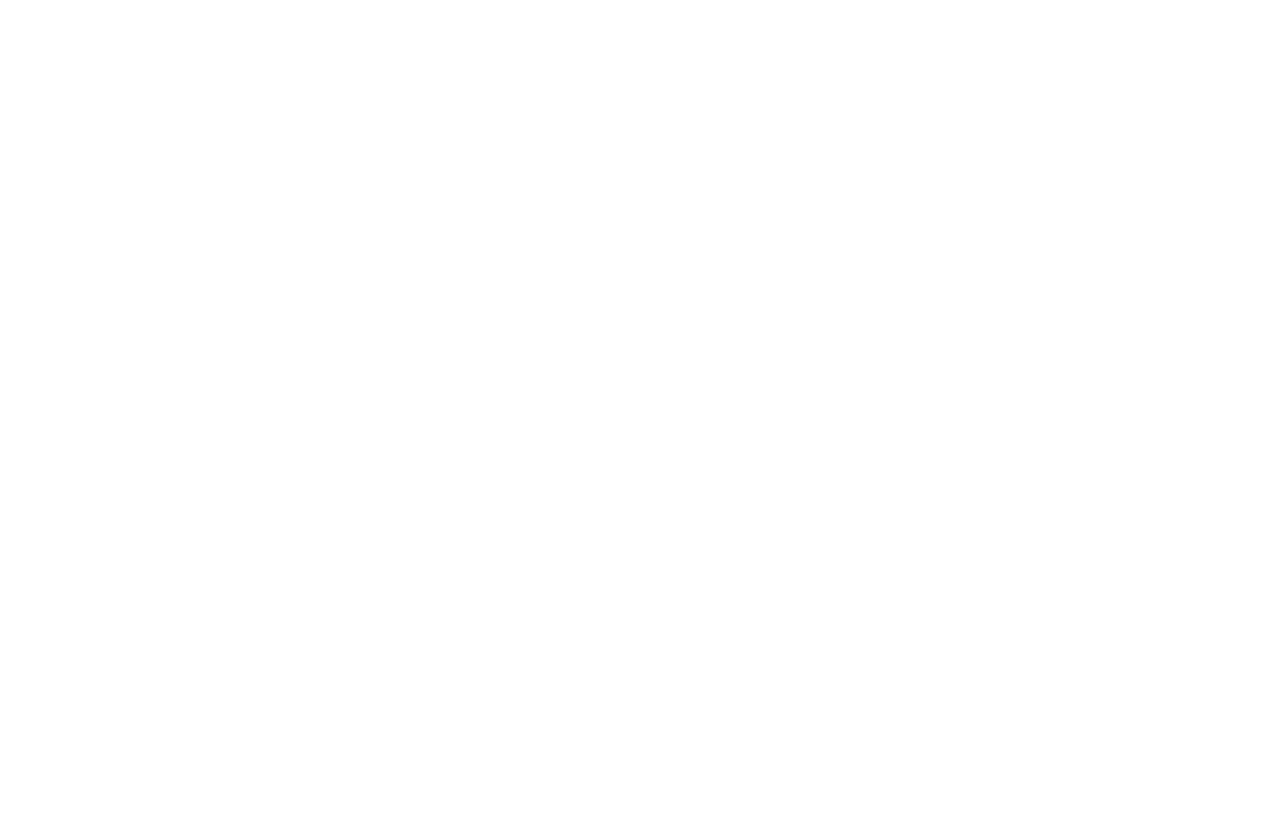
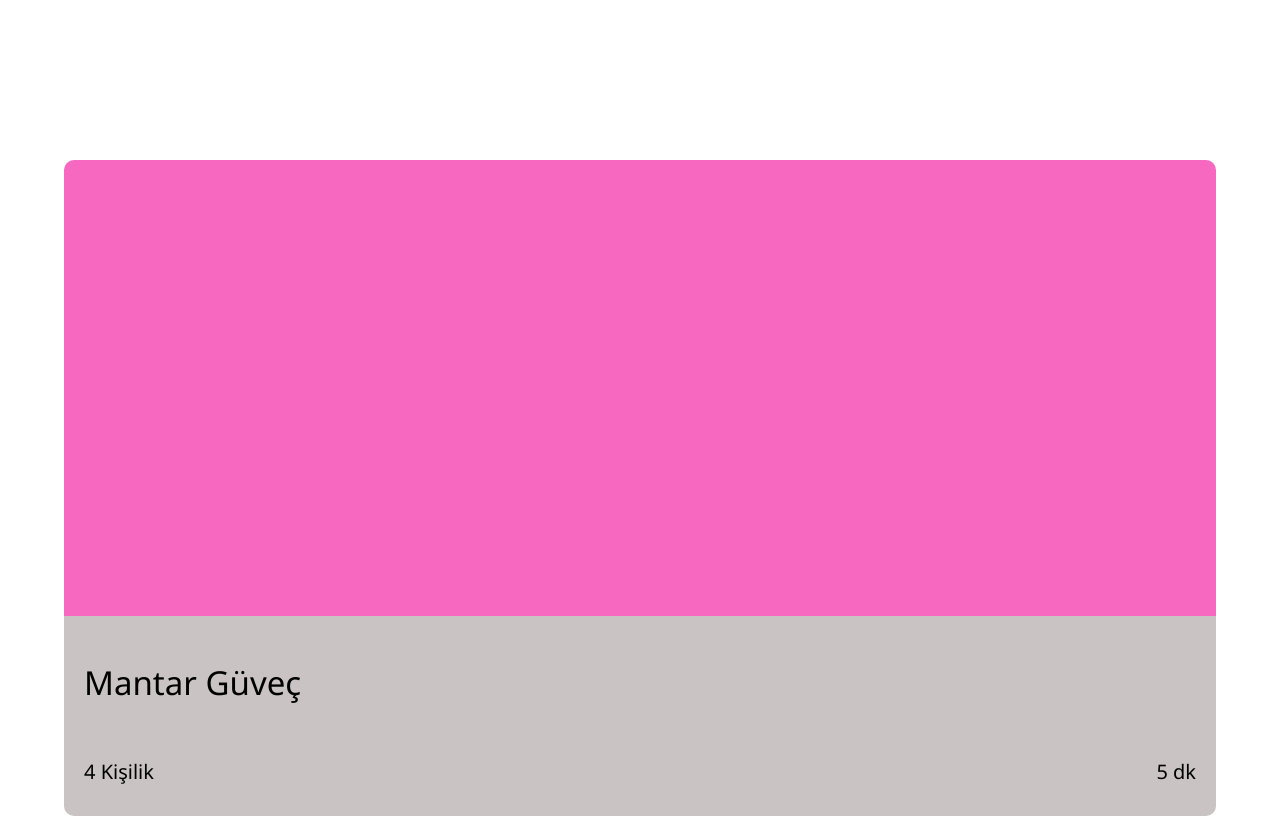
Before and after one commit to hilalguvenc/yemek, a plain HTML site: page client/index.html in a window 1280 px wide. Drawn offline with Linux system fonts and the light colour scheme.

Commit message:
created card

```diff
--- a/client/index.html
+++ b/client/index.html
@@ -3,9 +3,27 @@
 
 <head>
   <meta name="viewport" content="width=device-width, initial-scale=1.0">
+  <link rel="stylesheet" type="text/css" href="style.css" />
+  <link rel="preconnect" href="https://fonts.gstatic.com">
+  <link href="https://fonts.googleapis.com/css2?family=Noto+Sans&display=swap" rel="stylesheet">
+  <title>Yemek</title>
 </head>
 
 <body>
+  <div class="card-container">
+    <div class="card-image">
+      <img>
+    </div>
+    <div class="recipe-info">
+      <div class="recipe-name">
+        <p class="name">Mantar Güveç</p>
+      </div>
+      <div class="recipe-sub-info">
+        <p class="people">4 Kişilik</p>
+        <p class="duration">5 dk</p>
+      </div>
+    </div>
+  </div>
 </body>
 
 </html>
--- a/client/style.css
+++ b/client/style.css
@@ -0,0 +1,46 @@
+body {
+    display: flex;
+    justify-content: center;
+    font-family: 'Noto Sans', sans-serif;
+}
+
+.card-container {
+    display: flex;
+    flex-direction: column;
+    width: 90vw;
+    overflow-x: hidden;
+    position: absolute;
+    top: 20%;
+    border-radius: 10px;
+}
+
+.card-image {
+    height: 57vh;
+    background-color: rgb(247, 104, 192);
+}
+
+.recipe-info {
+    padding: 20px;
+    display: flex;
+    flex-direction: column;
+    justify-content: center;
+    height: 20vh;
+    background-color: rgb(201, 195, 195);
+}
+
+.recipe-sub-info {
+    display: flex;
+    justify-content: space-between;
+}
+
+.name {
+    font-size: 33px;
+}
+
+.people {
+    font-size: 20px;
+}
+
+.duration {
+    font-size: 20px;
+}
```
